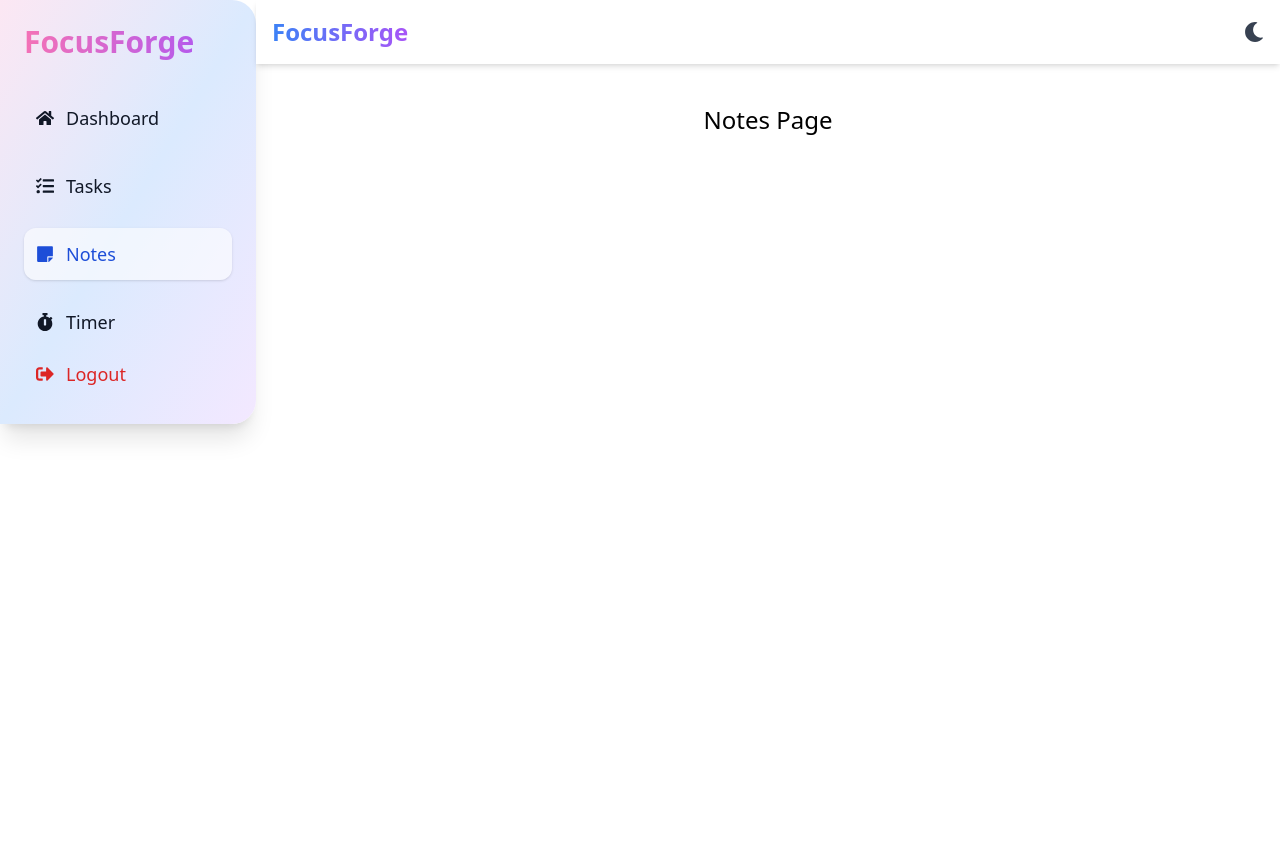
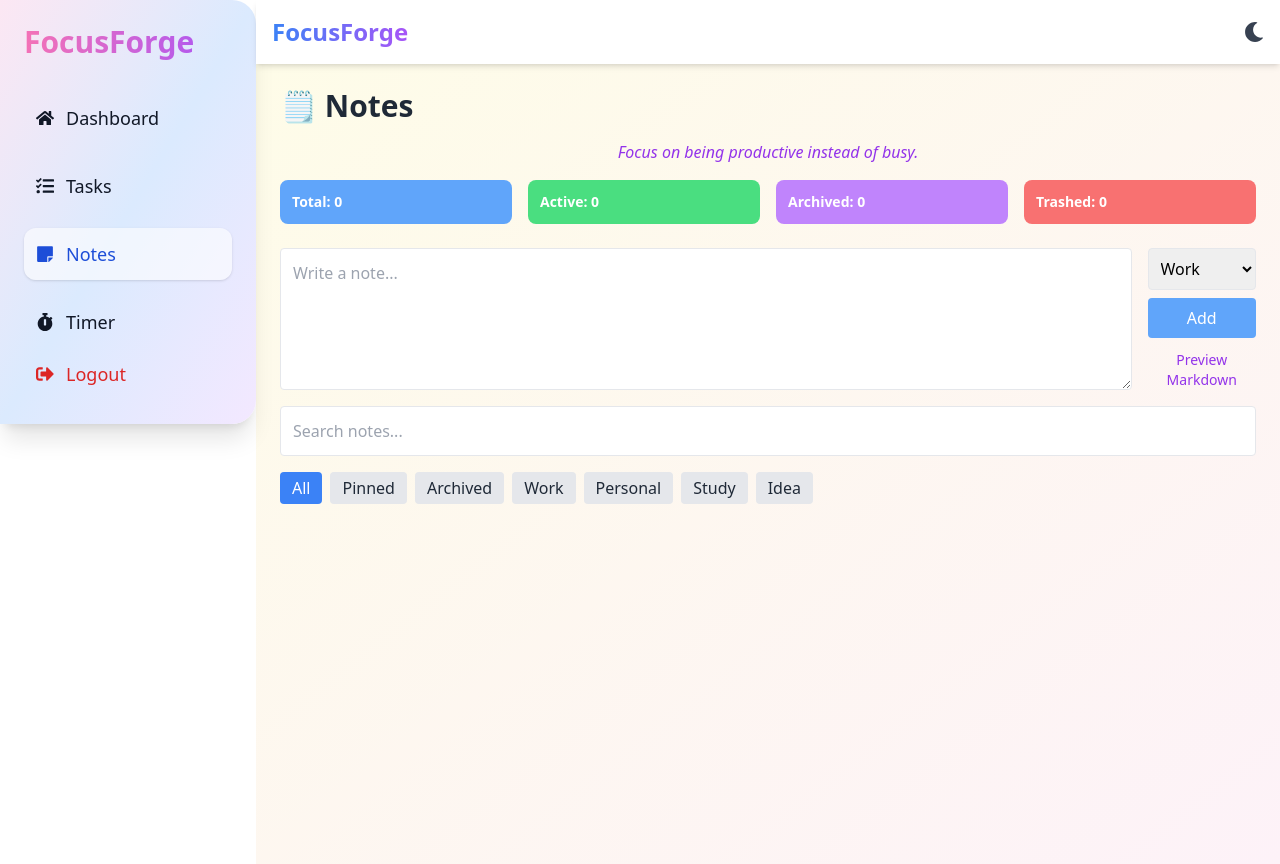
Before and after one commit to priyanshiiD/focusforge, a React (Vite) app: page /notes in a window 1280 px wide. Before the commit the page ends 800 px from the top, so only its background shows below. Built offline with nearby package versions, Linux system fonts and the light colour scheme; sample sign-in values are in the browser's storage.

Commit message:
✨ Complete Notes page with search, markdown preview, archive/trash/export, and soft UI

```diff
--- a/package.json
+++ b/package.json
@@ -12,13 +12,16 @@
   "dependencies": {
     "@hello-pangea/dnd": "^18.0.1",
     "chart.js": "^4.5.0",
+    "dompurify": "^3.2.6",
     "framer-motion": "^12.18.1",
+    "marked": "^15.0.12",
     "react": "^19.1.0",
     "react-chartjs-2": "^5.3.0",
     "react-circular-progressbar": "^2.2.0",
     "react-dom": "^19.1.0",
     "react-icons": "^5.5.0",
-    "react-router-dom": "^7.6.1"
+    "react-router-dom": "^7.6.1",
+    "uuid": "^11.1.0"
   },
   "devDependencies": {
     "@eslint/js": "^9.25.0",
--- a/src/pages/Notes.jsx
+++ b/src/pages/Notes.jsx
@@ -1,4 +1,233 @@
+// src/pages/Notes.jsx
+import { useEffect, useState } from 'react';
+import { FaTrash, FaDownload, FaFileExport, FaThumbtack, FaArchive } from 'react-icons/fa';
+import { marked } from 'marked';
+import { motion, AnimatePresence } from 'framer-motion';
+
+const COLORS = {
+  Work: 'bg-blue-200 dark:bg-blue-600',
+  Personal: 'bg-green-200 dark:bg-green-600',
+  Study: 'bg-purple-200 dark:bg-purple-600',
+  Idea: 'bg-yellow-200 dark:bg-yellow-600',
+};
+
+const QUOTES = [
+  "Productivity is never an accident.",
+  "Focus on being productive instead of busy.",
+  "Do something today that your future self will thank you for.",
+  "Success usually comes to those who are too busy to be looking for it.",
+];
+
 function Notes() {
-  return <h1 className="text-2xl text-center mt-10">Notes Page</h1>;
+  const [notes, setNotes] = useState(() => {
+    const stored = localStorage.getItem('notes');
+    return stored ? JSON.parse(stored) : [];
+  });
+
+  const [newNote, setNewNote] = useState('');
+  const [label, setLabel] = useState('Work');
+  const [filter, setFilter] = useState('All');
+  const [showPreview, setShowPreview] = useState(false);
+  const [quoteIndex, setQuoteIndex] = useState(0);
+  const [searchTerm, setSearchTerm] = useState('');
+
+  useEffect(() => {
+    localStorage.setItem('notes', JSON.stringify(notes));
+  }, [notes]);
+
+  useEffect(() => {
+    const interval = setInterval(() => {
+      setQuoteIndex(prev => (prev + 1) % QUOTES.length);
+    }, 5000);
+    return () => clearInterval(interval);
+  }, []);
+
+  const addNote = () => {
+    if (!newNote.trim()) return;
+    const note = {
+      id: Date.now(),
+      content: newNote,
+      label,
+      pinned: false,
+      archived: false,
+      trashed: false,
+    };
+    setNotes([note, ...notes]);
+    setNewNote('');
+  };
+
+  const togglePin = (id) => {
+    setNotes(notes.map(note =>
+      note.id === id ? { ...note, pinned: !note.pinned } : note
+    ));
+  };
+
+  const archiveNote = (id) => {
+    setNotes(notes.map(note =>
+      note.id === id ? { ...note, archived: !note.archived } : note
+    ));
+  };
+
+  const deleteNote = (id) => {
+    setNotes(notes.map(note =>
+      note.id === id ? { ...note, trashed: true } : note
+    ));
+  };
+
+  const exportNote = (content, format = 'txt') => {
+    const blob = new Blob([content], {
+      type: format === 'md' ? 'text/markdown' : 'text/plain',
+    });
+    const url = URL.createObjectURL(blob);
+    const a = document.createElement('a');
+    a.href = url;
+    a.download = `note-${Date.now()}.${format}`;
+    a.click();
+    URL.revokeObjectURL(url);
+  };
+
+  const labelOptions = Object.keys(COLORS);
+
+  const filteredNotes = notes.filter(note => {
+    if (note.trashed) return false;
+    if (filter === 'All') return !note.archived;
+    if (filter === 'Pinned') return note.pinned && !note.archived;
+    if (filter === 'Archived') return note.archived;
+    return note.label === filter && !note.archived;
+  }).filter(note =>
+    note.content.toLowerCase().includes(searchTerm.toLowerCase())
+  );
+
+  const analytics = {
+    total: notes.length,
+    active: notes.filter(n => !n.archived && !n.trashed).length,
+    archived: notes.filter(n => n.archived).length,
+    trashed: notes.filter(n => n.trashed).length,
+  };
+
+  return (
+    <div className="min-h-screen p-6 bg-gradient-to-br from-yellow-50 to-pink-50 dark:from-gray-900 dark:to-gray-800">
+      <h1 className="text-3xl font-bold mb-4 text-gray-800 dark:text-white">🗒️ Notes</h1>
+
+      <div className="text-center text-md italic text-purple-600 dark:text-purple-300 mb-4">
+        {QUOTES[quoteIndex]}
+      </div>
+
+      {/* Analytics */}
+      <div className="grid grid-cols-2 md:grid-cols-4 gap-4 mb-6 text-sm text-white font-semibold">
+        <div className="bg-blue-400 p-3 rounded-lg">Total: {analytics.total}</div>
+        <div className="bg-green-400 p-3 rounded-lg">Active: {analytics.active}</div>
+        <div className="bg-purple-400 p-3 rounded-lg">Archived: {analytics.archived}</div>
+        <div className="bg-red-400 p-3 rounded-lg">Trashed: {analytics.trashed}</div>
+      </div>
+
+      {/* New note + search */}
+      <div className="flex flex-col md:flex-row gap-4 mb-4">
+        <textarea
+          rows="3"
+          placeholder="Write a note..."
+          value={newNote}
+          onChange={(e) => setNewNote(e.target.value)}
+          className="w-full p-3 rounded border dark:bg-gray-800 dark:border-gray-700 dark:text-white"
+        />
+        <div className="flex flex-col gap-2">
+          <select
+            value={label}
+            onChange={(e) => setLabel(e.target.value)}
+            className="p-2 rounded border dark:bg-gray-800 dark:border-gray-700 dark:text-white"
+          >
+            {labelOptions.map(l => (
+              <option key={l}>{l}</option>
+            ))}
+          </select>
+          <button
+            onClick={addNote}
+            className="bg-blue-400 hover:bg-blue-500 text-white px-4 py-2 rounded"
+          >
+            Add
+          </button>
+          <button
+            onClick={() => setShowPreview(!showPreview)}
+            className="text-sm text-purple-600 hover:underline mt-1"
+          >
+            {showPreview ? "Hide Preview" : "Preview Markdown"}
+          </button>
+        </div>
+      </div>
+
+      <input
+        type="text"
+        placeholder="Search notes..."
+        value={searchTerm}
+        onChange={(e) => setSearchTerm(e.target.value)}
+        className="w-full mb-4 p-3 rounded border dark:bg-gray-800 dark:border-gray-700 dark:text-white"
+      />
+
+      {/* Filters */}
+      <div className="flex gap-2 mb-4 flex-wrap">
+        {['All', 'Pinned', 'Archived', ...labelOptions].map(f => (
+          <button
+            key={f}
+            onClick={() => setFilter(f)}
+            className={`px-3 py-1 rounded ${
+              filter === f
+                ? 'bg-blue-500 text-white'
+                : 'bg-gray-200 dark:bg-gray-700 text-gray-800 dark:text-white'
+            }`}
+          >
+            {f}
+          </button>
+        ))}
+      </div>
+
+      {/* Notes list */}
+      <AnimatePresence>
+        {filteredNotes.map(note => (
+          <motion.div
+            key={note.id}
+            initial={{ opacity: 0, scale: 0.95 }}
+            animate={{ opacity: 1, scale: 1 }}
+            exit={{ opacity: 0 }}
+            transition={{ duration: 0.2 }}
+            className={`mb-4 p-4 rounded shadow ${COLORS[note.label]} text-gray-800 dark:text-white`}
+          >
+            <div className="flex justify-between items-start">
+              <div className="w-full">
+                <div
+                  className="prose dark:prose-invert max-w-none"
+                  dangerouslySetInnerHTML={{
+                    __html: showPreview
+                      ? marked.parse(note.content)
+                      : `<p>${note.content.replace(/\n/g, "<br/>")}</p>`,
+                  }}
+                />
+                <div className="text-sm mt-2 text-gray-600 dark:text-gray-300">
+                  🏷 {note.label}
+                </div>
+              </div>
+              <div className="flex gap-2 items-start ml-4">
+                <button onClick={() => togglePin(note.id)} title="Pin">
+                  <FaThumbtack className={note.pinned ? "text-yellow-500" : "text-gray-400"} />
+                </button>
+                <button onClick={() => archiveNote(note.id)} title="Archive">
+                  <FaArchive className="text-purple-400" />
+                </button>
+                <button onClick={() => deleteNote(note.id)} title="Trash">
+                  <FaTrash className="text-red-400" />
+                </button>
+                <button onClick={() => exportNote(note.content)} title="Export as TXT">
+                  <FaDownload className="text-blue-400" />
+                </button>
+                <button onClick={() => exportNote(note.content, 'md')} title="Export as Markdown">
+                  <FaFileExport className="text-green-400" />
+                </button>
+              </div>
+            </div>
+          </motion.div>
+        ))}
+      </AnimatePresence>
+    </div>
+  );
 }
+
 export default Notes;
```
Also changed, not shown: 2 other files (tests, documents, lock files or other folders).
